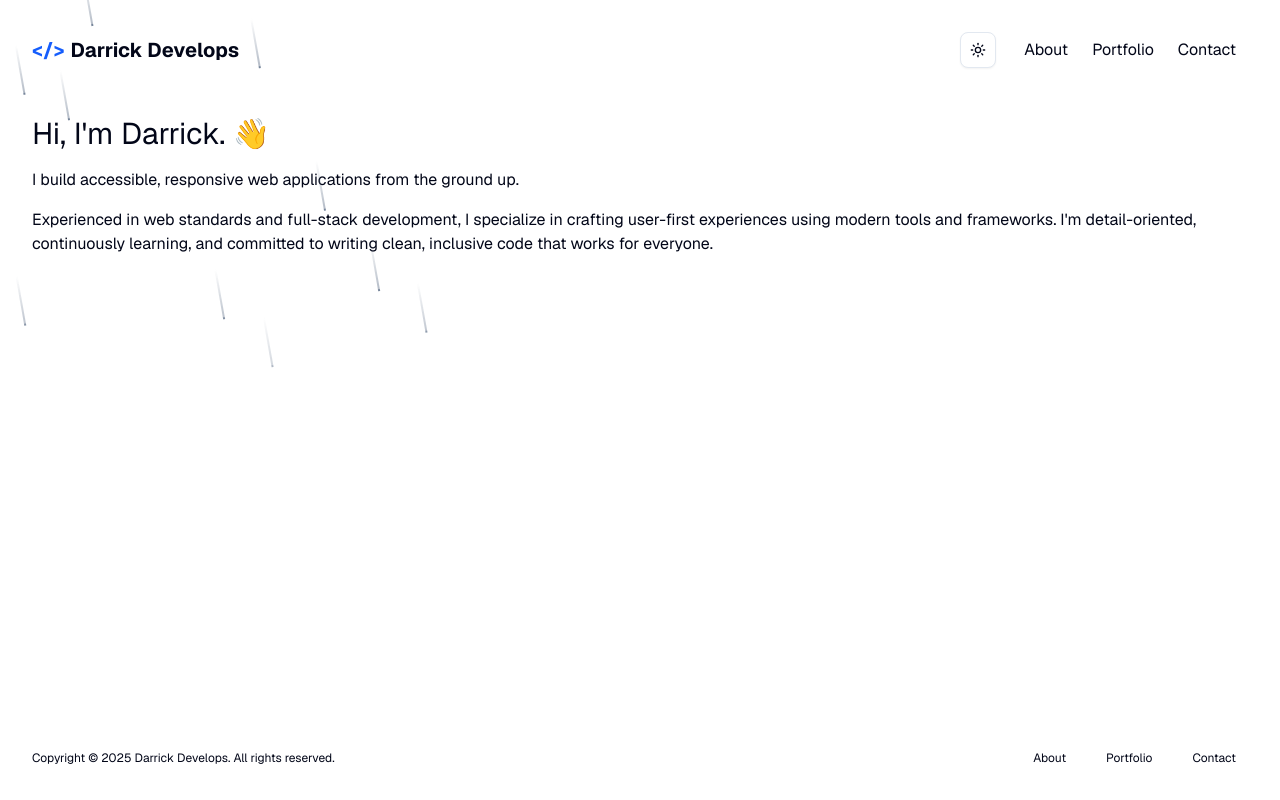
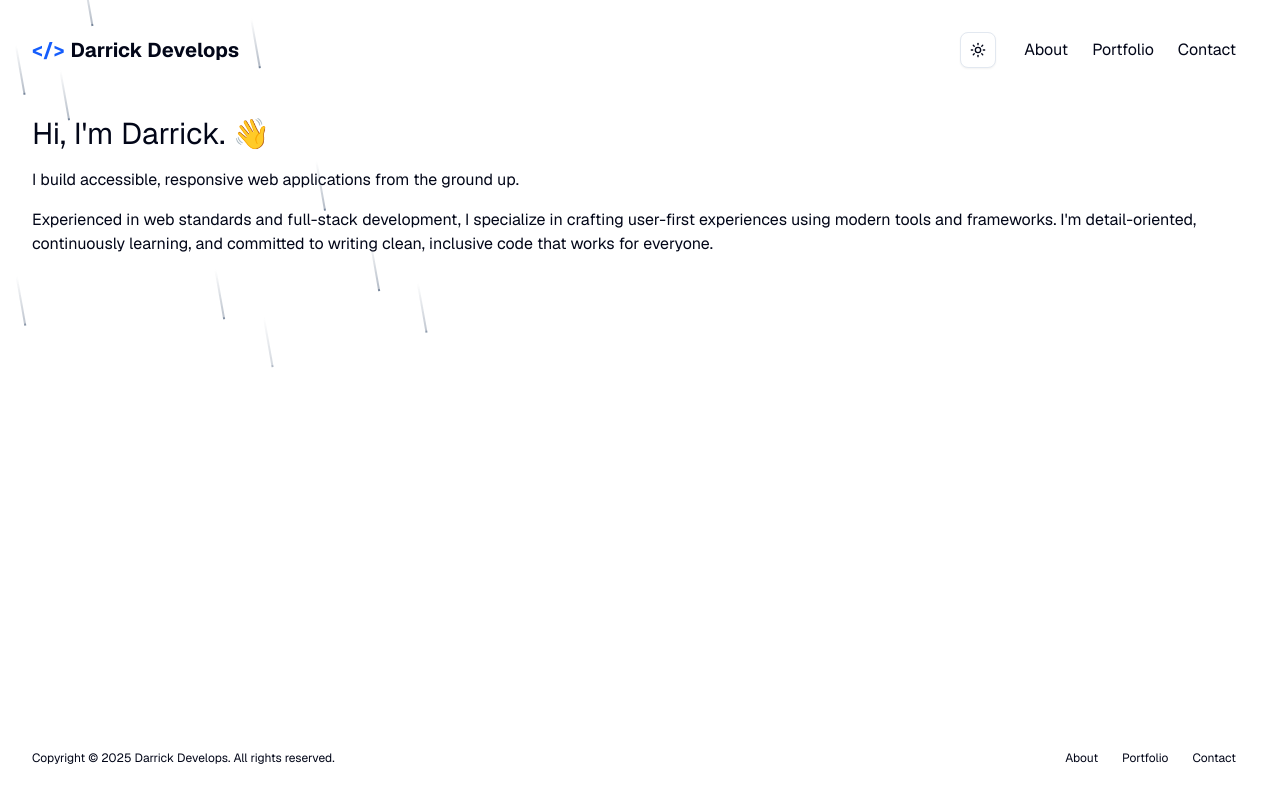
Before and after one commit to DarrickFauvel/darrickdevelops-www-v06, a Next.js app: page / in a window 1280 px wide. Built offline with nearby package versions, Linux system fonts and the light colour scheme.

Commit message:
Remove gap

```diff
--- a/app/components/footer/footer-nav-list.tsx
+++ b/app/components/footer/footer-nav-list.tsx
@@ -8,7 +8,7 @@ export function FooterNavList() {
 
   return (
     <nav>
-      <ul className="flex gap-4 text-xs">{navListItems}</ul>
+      <ul className="flex text-xs">{navListItems}</ul>
     </nav>
   )
 }
```
